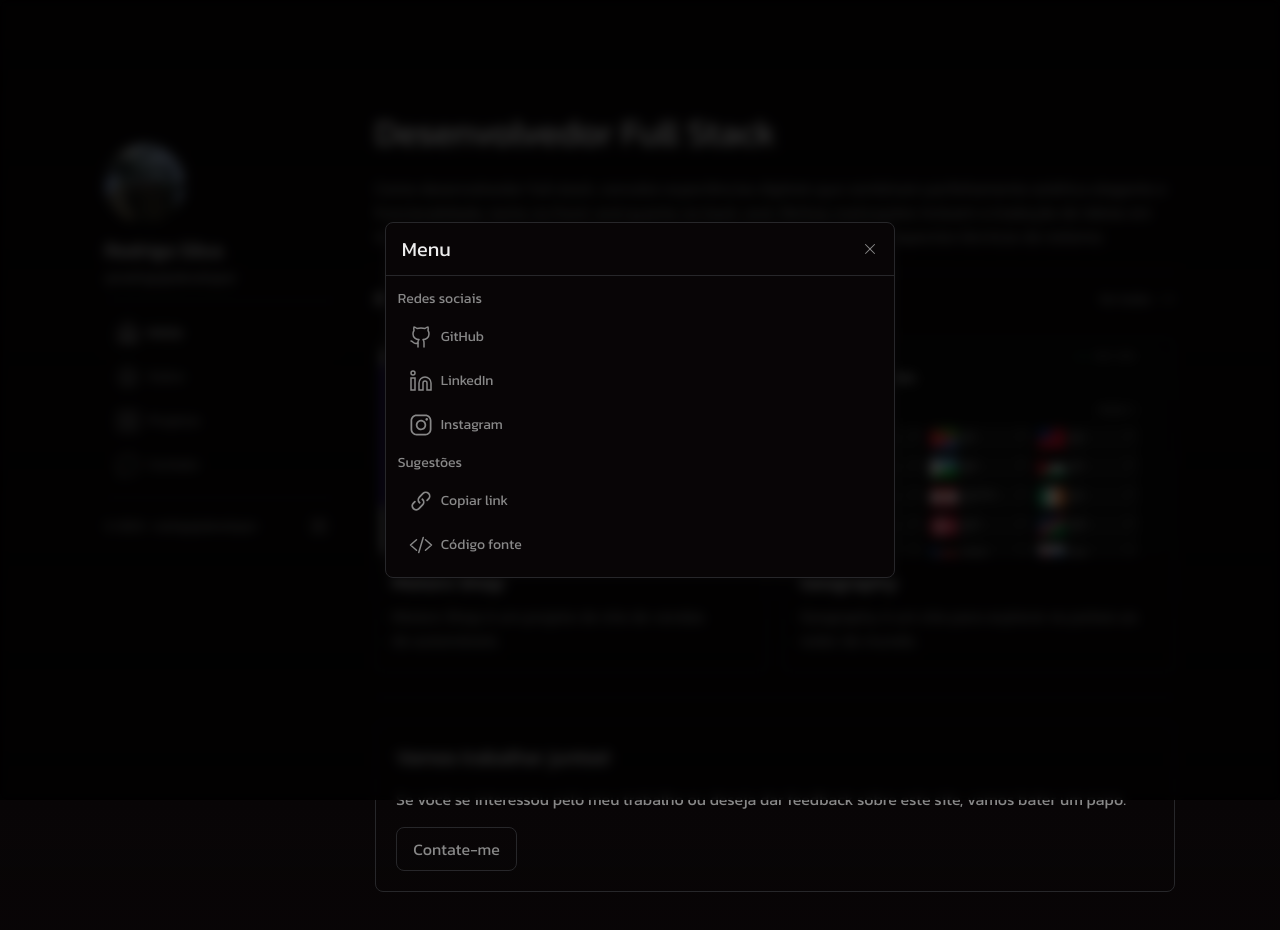
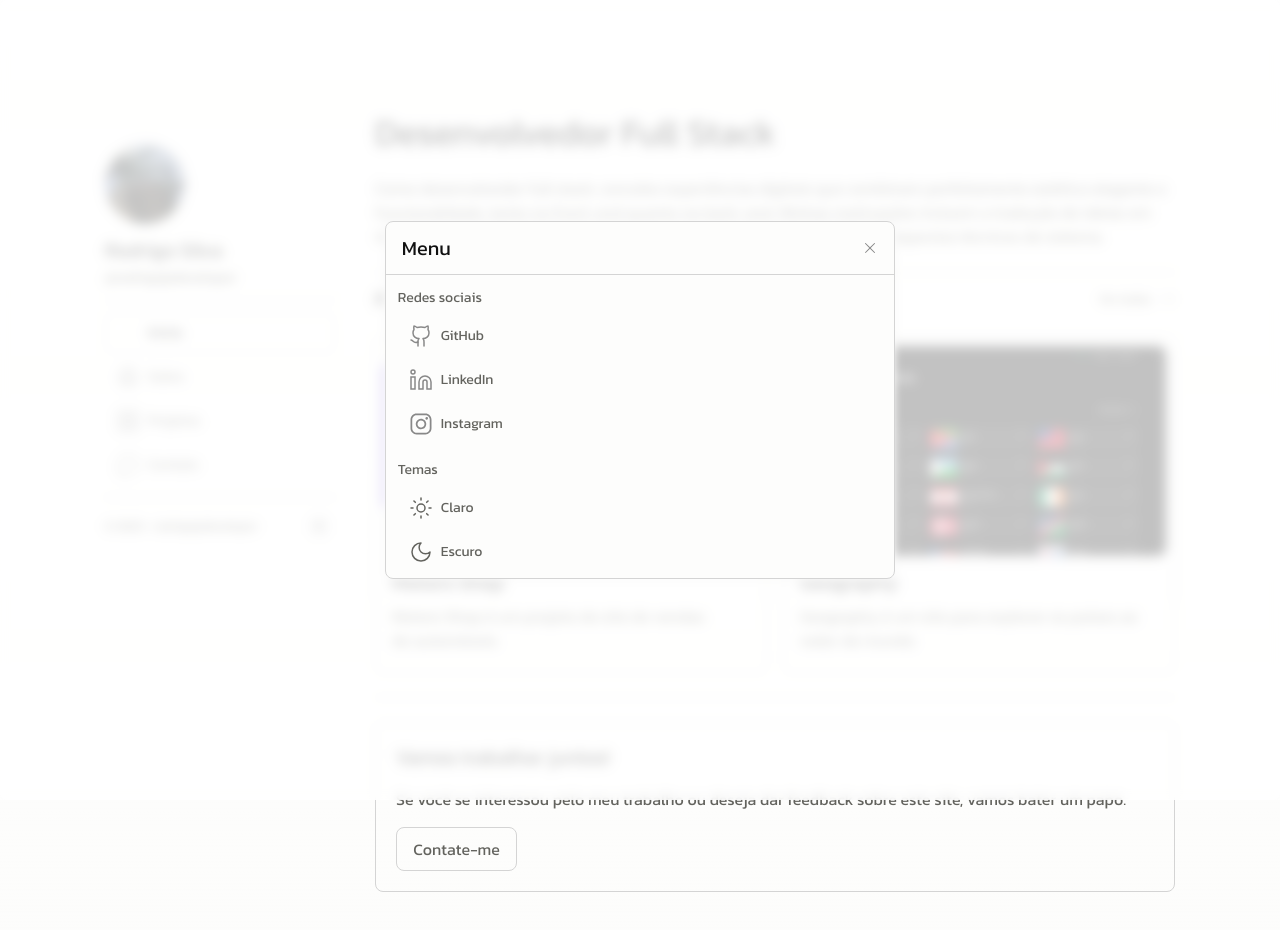
Before and after one commit to rodrigojsdeveloper/rodrigojs.dev, a Next.js app: page / in a window 1280 px wide. Both pictures are taken after a click on the button "Settings Button". Built offline with nearby package versions, Linux system fonts and the light colour scheme.

Commit message:
feat: add light and dark theme

```diff
--- a/package.json
+++ b/package.json
@@ -10,6 +10,7 @@
   },
   "dependencies": {
     "next": "13.5.4",
+    "next-themes": "^0.2.1",
     "react": "^18",
     "react-dom": "^18"
   },
--- a/src/app/globals.css
+++ b/src/app/globals.css
@@ -20,10 +20,34 @@
   -webkit-tap-highlight-color: transparent;
 }
 
-:root {
-  --foreground-rgb: 250, 250, 250;
-  --background-start-rgb: 8, 5, 6;
-  --background-end-rgb: 8, 5, 6;
+@layer base {
+  :root {
+    --foreground-rgb: 0, 0, 0;
+    --background-start-rgb: 253, 253, 252;
+    --background-end-rgb: 253, 253, 252;
+    --primary: #000000;
+    --secondary: #111111;
+    --gray-100: #63635e;
+    --gray-200: #d4d4d4;
+    --hover: hsla(0,0%,83%,.7);
+    --shadow: rgba(255, 255, 255, 0.5);
+    --black: rgb(253, 253, 252);
+    --selection: rgba(212,212,212,.5);
+  }
+
+  .dark {
+    --foreground-rgb: 250, 250, 250;
+    --background-start-rgb: 8, 5, 6;
+    --background-end-rgb: 8, 5, 6;
+    --primary: #FAFAFA;
+    --secondary: #EDEDED;
+    --gray-100: #888888;
+    --gray-200: #27272A;
+    --hover: rgba(255, 255, 255, 0.04);
+    --shadow: rgba(0, 0, 0, 0.5);
+    --black: rgb(8, 5, 6);
+    --selection: rgba(38,38,38,.5);
+  }
 }
 
 html {
@@ -70,11 +94,11 @@ a {
 
 ::-webkit-scrollbar-thumb {
   border-radius: 0.4rem;
-  background-color: #333333;
+  background-color: var(--gray-200);
 }
 
 ::selection {
-  background-color: rgba(38,38,38,.5);
+  background-color: var(--selection);
 }
 
 #notification-root {
@@ -86,5 +110,5 @@ a {
 }
 
 .linkSelected {
-  border-color: rgba(255, 255, 255, 0.04) !important;
+  border-color: var(--hover) !important;
 }
--- a/src/app/layout.tsx
+++ b/src/app/layout.tsx
@@ -1,8 +1,9 @@
 import { PropsWithChildren } from 'react'
+import type { Metadata } from 'next'
 import HeaderMobile from '@/components/HeaderMobile'
+import ThemeProvider from '@/contexts/themeProvider'
 import Header from '@/components/Header'
 import { Kanit } from 'next/font/google'
-import type { Metadata } from 'next'
 import Providers from '@/contexts'
 import './globals.css'
 
@@ -22,11 +23,13 @@ const RootLayout = ({ children }: PropsWithChildren) => {
     <Providers>
       <html lang="en" className={`${kanit.variable} w-full font-kanit`}>
         <body className="m-auto flex w-full max-w-6xl flex-row justify-center gap-x-10 overflow-x-hidden px-6 pb-5 pt-24 sm:px-8 lg:pb-10 lg:pt-28">
-          <div id="notification-root"></div>
+          <ThemeProvider>
+            <div id="notification-root"></div>
 
-          <Header />
-          <HeaderMobile />
-          <main className="w-full lg:max-w-[50rem]">{children}</main>
+            <Header />
+            <HeaderMobile />
+            <main className="w-full lg:max-w-[50rem]">{children}</main>
+          </ThemeProvider>
         </body>
       </html>
     </Providers>
--- a/src/components/Modal.tsx
+++ b/src/components/Modal.tsx
@@ -8,12 +8,14 @@ import Button from './Button'
 import { Context } from '@/contexts/context'
 import SubTitle from './SubTitle'
 import ModalBackground from './ModalBackground'
-import socialMedia from '@/utils/socialMedia'
+import socials from '@/utils/socials'
 import SourceCode from '@/svgs/SourceCode'
 import copyLink from '@/utils/copyLink'
+import { useTheme } from 'next-themes'
 
 const Modal = () => {
   const { handleOpenModal } = useContext(Context)
+  const { setTheme } = useTheme()
 
   const getSocialIcon = (name: string) => {
     switch (name) {
@@ -81,7 +83,7 @@ const Modal = () => {
 
   return (
     <ModalBackground>
-      <div className="flex h-fit w-full max-w-[31.9rem] animate-modal flex-col rounded-def border border-solid border-gray-200 bg-black duration-300">
+      <div className="flex h-[22.425rem] w-full max-w-[31.9rem] animate-modal flex-col rounded-def border border-solid border-gray-200 bg-black duration-300">
         <div className="flex flex-row items-center justify-between py-2.5 pl-4 pr-2">
           <SubTitle title="Menu" />
 
@@ -104,10 +106,10 @@ const Modal = () => {
 
         <Line />
 
-        <div className="overflow-y-auto px-3 pb-3 pt-1.5">
-          <Paragraph text="Redes sociais" style="text py-1.5" />
-          <nav className="flex flex-col gap-1">
-            {socialMedia.map((media, index) => {
+        <div className="overflow-y-auto pb-3 pt-1.5">
+          <Paragraph text="Redes sociais" style="text py-1.5 pl-3" />
+          <nav className="flex flex-col gap-1 px-3 pb-2">
+            {socials.map((media, index) => {
               const newMedia = { ...media, svg: getSocialIcon(media.name) }
 
               return (
@@ -125,8 +127,60 @@ const Modal = () => {
             })}
           </nav>
 
-          <Paragraph text="Sugestões" style="text py-1.5" />
-          <nav className="flex flex-col gap-1">
+          <Paragraph text="Temas" style="text py-1.5 pl-3" />
+          <nav className="flex flex-col gap-1 px-3 pb-2">
+            <div
+              onClick={() => setTheme('light')}
+              className="row group flex h-10 w-full cursor-pointer items-center gap-2 rounded-def border border-solid border-transparent px-2.5 py-2 text-sm text-gray-100 hover:border-hover"
+            >
+              <svg
+                xmlns="http://www.w3.org/2000/svg"
+                width="24"
+                height="24"
+                viewBox="0 0 24 24"
+                fill="none"
+                stroke="currentColor"
+                strokeWidth="1.5"
+                strokeLinecap="round"
+                strokeLinejoin="round"
+                className="duration-300"
+              >
+                <circle cx="12" cy="12" r="4"></circle>
+                <path d="M12 2v2"></path>
+                <path d="M12 20v2"></path>
+                <path d="m4.93 4.93 1.41 1.41"></path>
+                <path d="m17.66 17.66 1.41 1.41"></path>
+                <path d="M2 12h2"></path>
+                <path d="M20 12h2"></path>
+                <path d="m6.34 17.66-1.41 1.41"></path>
+                <path d="m19.07 4.93-1.41 1.41"></path>
+              </svg>
+              Claro
+            </div>
+            <div
+              onClick={() => setTheme('dark')}
+              className="row group flex h-10 w-full cursor-pointer items-center gap-2 rounded-def border border-solid border-transparent px-2.5 py-2 text-sm text-gray-100 hover:border-hover"
+            >
+              <svg
+                xmlns="http://www.w3.org/2000/svg"
+                width="24"
+                height="24"
+                viewBox="0 0 24 24"
+                fill="none"
+                stroke="currentColor"
+                strokeWidth="1.5"
+                strokeLinecap="round"
+                strokeLinejoin="round"
+                className="duration-300"
+              >
+                <path d="M12 3a6 6 0 0 0 9 9 9 9 0 1 1-9-9Z"></path>
+              </svg>
+              Escuro
+            </div>
+          </nav>
+
+          <Paragraph text="Sugestões" style="text py-1.5 pl-3" />
+          <nav className="flex flex-col gap-1 px-3">
             <button
               onClick={() => {
                 copyLink()
--- a/src/components/SocialNetworks.tsx
+++ b/src/components/SocialNetworks.tsx
@@ -1,11 +1,11 @@
-import socialMedia from '@/utils/socialMedia'
+import socials from '@/utils/socials'
 import GroupedItems from './GroupedItems'
 import SocialMedia from './SocialMedia'
 
 const SocialNetworks = () => {
   return (
     <GroupedItems>
-      {socialMedia.map((media, index) => (
+      {socials.map((media, index) => (
         <SocialMedia key={index} media={media} />
       ))}
     </GroupedItems>
--- /dev/null
+++ b/src/contexts/themeProvider.tsx
@@ -0,0 +1,22 @@
+'use client'
+
+import { ThemeProvider as NextThemesProvider } from 'next-themes'
+import { type ThemeProviderProps } from 'next-themes/dist/types'
+
+const ThemeProvider = (props: ThemeProviderProps) => {
+  const { children, ...rest } = props
+
+  return (
+    <NextThemesProvider
+      attribute="class"
+      defaultTheme="system"
+      enableSystem
+      disableTransitionOnChange
+      {...rest}
+    >
+      {children}
+    </NextThemesProvider>
+  )
+}
+
+export default ThemeProvider
--- a/src/utils/socialMedia.ts
+++ b/src/utils/socials.ts
@@ -1,6 +1,6 @@
 import { IMediaProps } from '@/interfaces'
 
-const links: IMediaProps[] = [
+const socials: IMediaProps[] = [
   {
     name: 'GitHub',
     link: 'https://github.com/rodrigojsdeveloper/',
@@ -18,4 +18,4 @@ const links: IMediaProps[] = [
   },
 ]
 
-export default links
+export default socials
--- a/tailwind.config.ts
+++ b/tailwind.config.ts
@@ -12,13 +12,13 @@ const config: Config = {
         kanit: ['var(--font-kanit)'],
       },
       colors: {
-        primary: '#FAFAFA',
-        secondary: '#EDEDED',
-        'gray-100': '#888888',
-        'gray-200': '#27272A',
-        hover: 'rgba(255, 255, 255, 0.04)',
-        shadow: 'rgba(0, 0, 0, 0.5)',
-        black: 'rgb(8, 5, 6)',
+        primary: 'var(--primary)',
+        secondary: 'var(--secondary)',
+        'gray-100': 'var(--gray-100)',
+        'gray-200': 'var(--gray-200)',
+        hover: 'var(--hover)',
+        shadow: 'var(--shadow)',
+        black: 'var(--black)',
       },
       backgroundImage: {
         'gradient-radial': 'radial-gradient(var(--tw-gradient-stops))',
```
Also changed, not shown: 1 other file (tests, documents, lock files or other folders).
